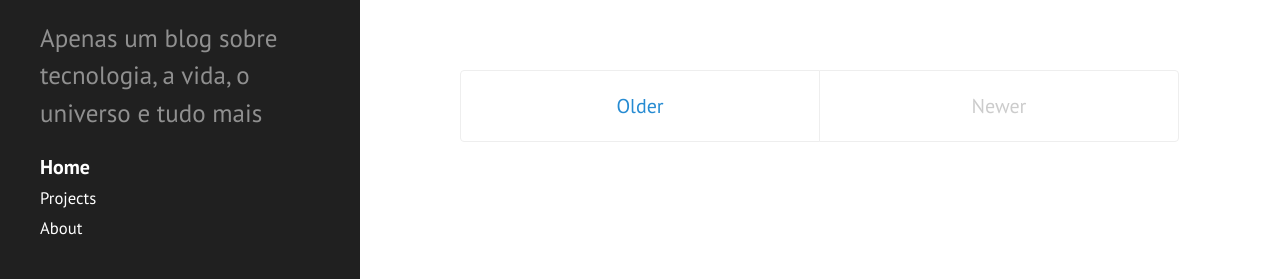
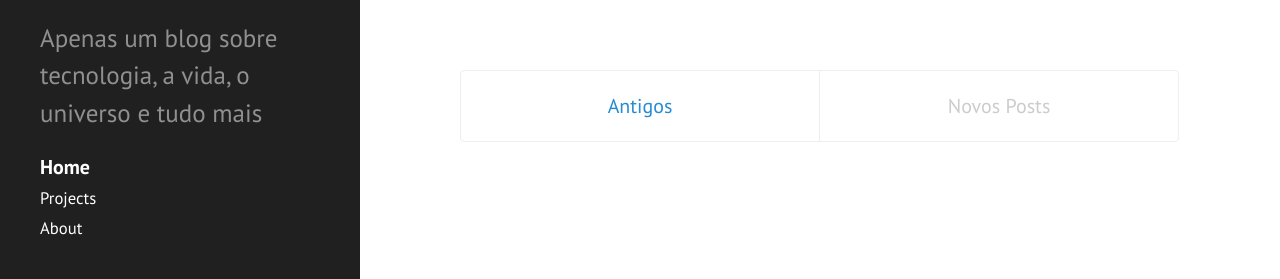
Before and after one commit to godrizilla/godrizilla.github.io, a Jekyll site: the page built from index.html, in a window 1280 px wide and 900 px high, scrolled down 3971 px. Shown: the part 618-897 px from the top of the window. Built offline with Jekyll 4.4.1, drawn with Linux system fonts in a browser that asks for light colours; the list of posts is cut into pages by our own code.

Commit message:
adcionando translate

```diff
--- a/index.html
+++ b/index.html
@@ -21,17 +21,17 @@
 
 <div class="pagination">
   {% if paginator.next_page %}
-    <a class="pagination-item older" href="/page{{paginator.next_page}}">Older</a>
+    <a class="pagination-item older" href="/page{{paginator.next_page}}">Antigos</a>
   {% else %}
-    <span class="pagination-item older">Older</span>
+    <span class="pagination-item older">Antigos</span>
   {% endif %}
   {% if paginator.previous_page %}
     {% if paginator.page == 2 %}
-      <a class="pagination-item newer" href="/">Newer</a>
+      <a class="pagination-item newer" href="/">Novos Posts</a>
     {% else %}
-      <a class="pagination-item newer" href="/page{{paginator.previous_page}}">Newer</a>
+      <a class="pagination-item newer" href="/page{{paginator.previous_page}}">Novos Posts</a>
     {% endif %}
   {% else %}
-    <span class="pagination-item newer">Newer</span>
+    <span class="pagination-item newer">Novos Posts</span>
   {% endif %}
 </div>
```
